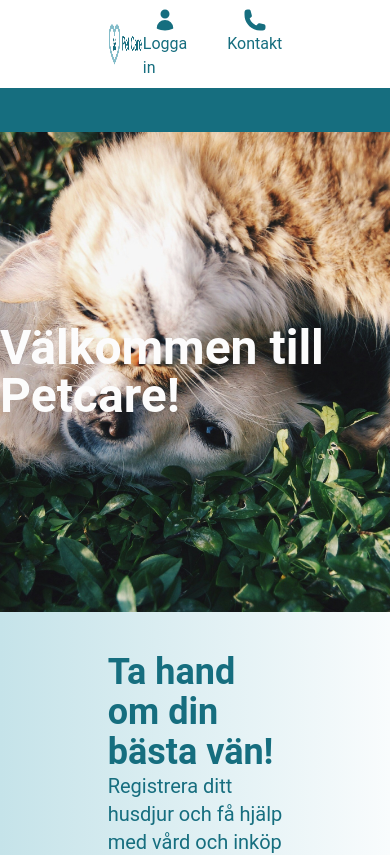
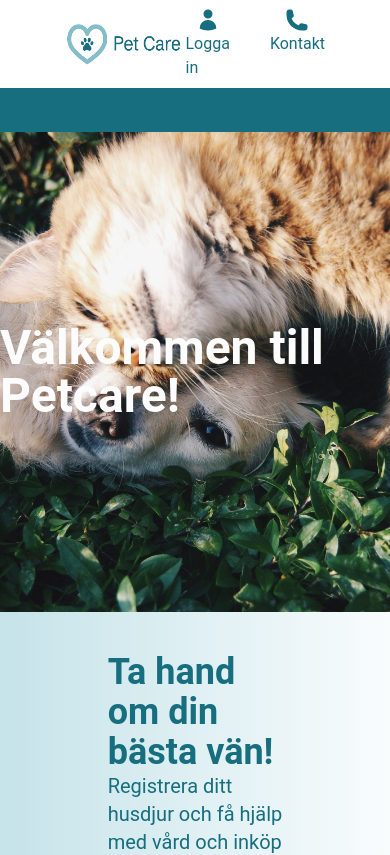
Before and after one commit to naathaliie/Nathalies-degree-project, a Next.js app in the folder pet-care/: page / in a window 390 px wide. Shown: the top 855 px of the page. Built offline with nearby package versions, Linux system fonts and the light colour scheme; some icons are missing.

Commit message:
stylefix on smallscreens

```diff
--- a/pet-care/src/app/components/TopBar.tsx
+++ b/pet-care/src/app/components/TopBar.tsx
@@ -13,7 +13,7 @@ const TopBar = () => {
   const currentUser = useSelector((state: RootState) => state.auth.currentUser);
 
   return (
-    <div className="w-full flex  justify-center text-petCare-sapphireTeal-dark px-16 py-2">
+    <div className="w-full flex justify-around sm:justify-center text-petCare-sapphireTeal-dark px-0 sm:px-16 py-2">
       <div className="w-2/3 flex items-center justify-between">
         <div>
           <Link href={"/"}>
```
